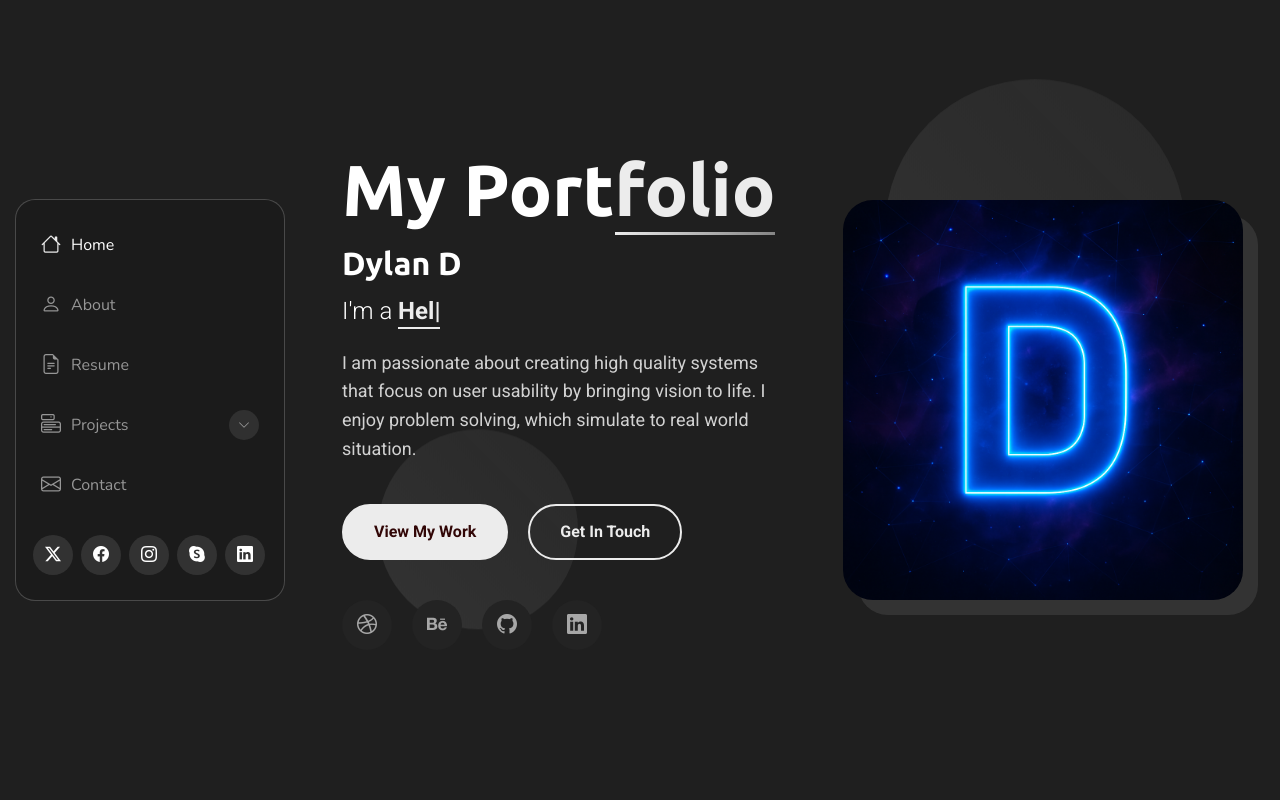
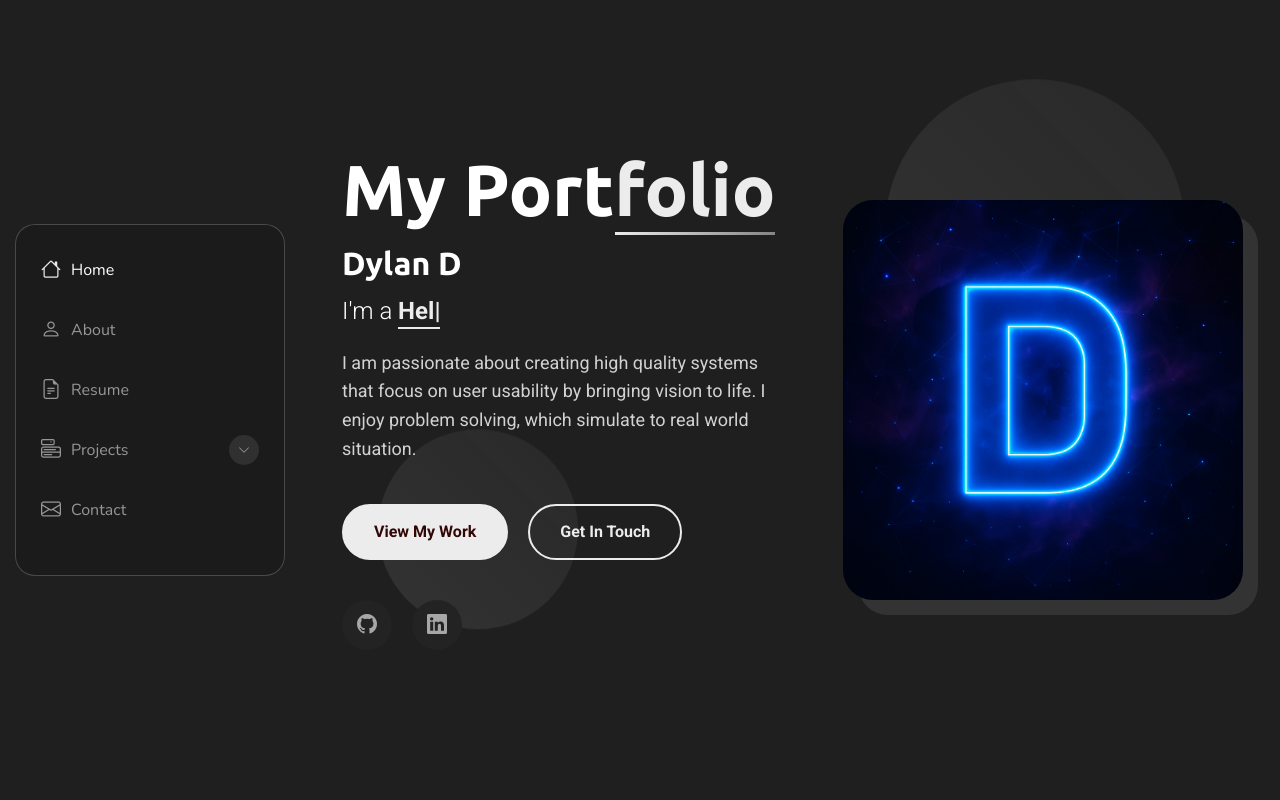
Before and after one commit to delcorrupt/delcorrupt.github.io, a plain HTML site: page index.html in a window 1280 px wide. Shown: the top 800 px of the page. Drawn offline with nearby package versions, Linux system fonts and the light colour scheme.

Commit message:
Update index.html

```diff
--- a/index.html
+++ b/index.html
@@ -58,15 +58,6 @@
           <li><a href="#contact"><i class="bi bi-envelope navicon"></i> Contact</a></li>
         </ul>
       </nav>
-
-      <div class="social-links text-center">
-        <a href="#" class="twitter"><i class="bi bi-twitter-x"></i></a>
-        <a href="#" class="facebook"><i class="bi bi-facebook"></i></a>
-        <a href="#" class="instagram"><i class="bi bi-instagram"></i></a>
-        <a href="#" class="google-plus"><i class="bi bi-skype"></i></a>
-        <a href="#" class="linkedin"><i class="bi bi-linkedin"></i></a>
-      </div>
-
     </div>
 
   </header>
@@ -98,10 +89,8 @@
                 </div>
 
                 <div class="social-links">
-                  <a href="#"><i class="bi bi-dribbble"></i></a>
-                  <a href="#"><i class="bi bi-behance"></i></a>
-                  <a href="#"><i class="bi bi-github"></i></a>
-                  <a href="#"><i class="bi bi-linkedin"></i></a>
+                  <a target="_blank" href="https://github.com/delcorrupt"><i class="bi bi-github"></i></a>
+                  <a target="_blank" href="https://www.linkedin.com/in/dylan-dhanoa-086756377/"><i class="bi bi-linkedin"></i></a>
                 </div>
               </div>
             </div>
```
